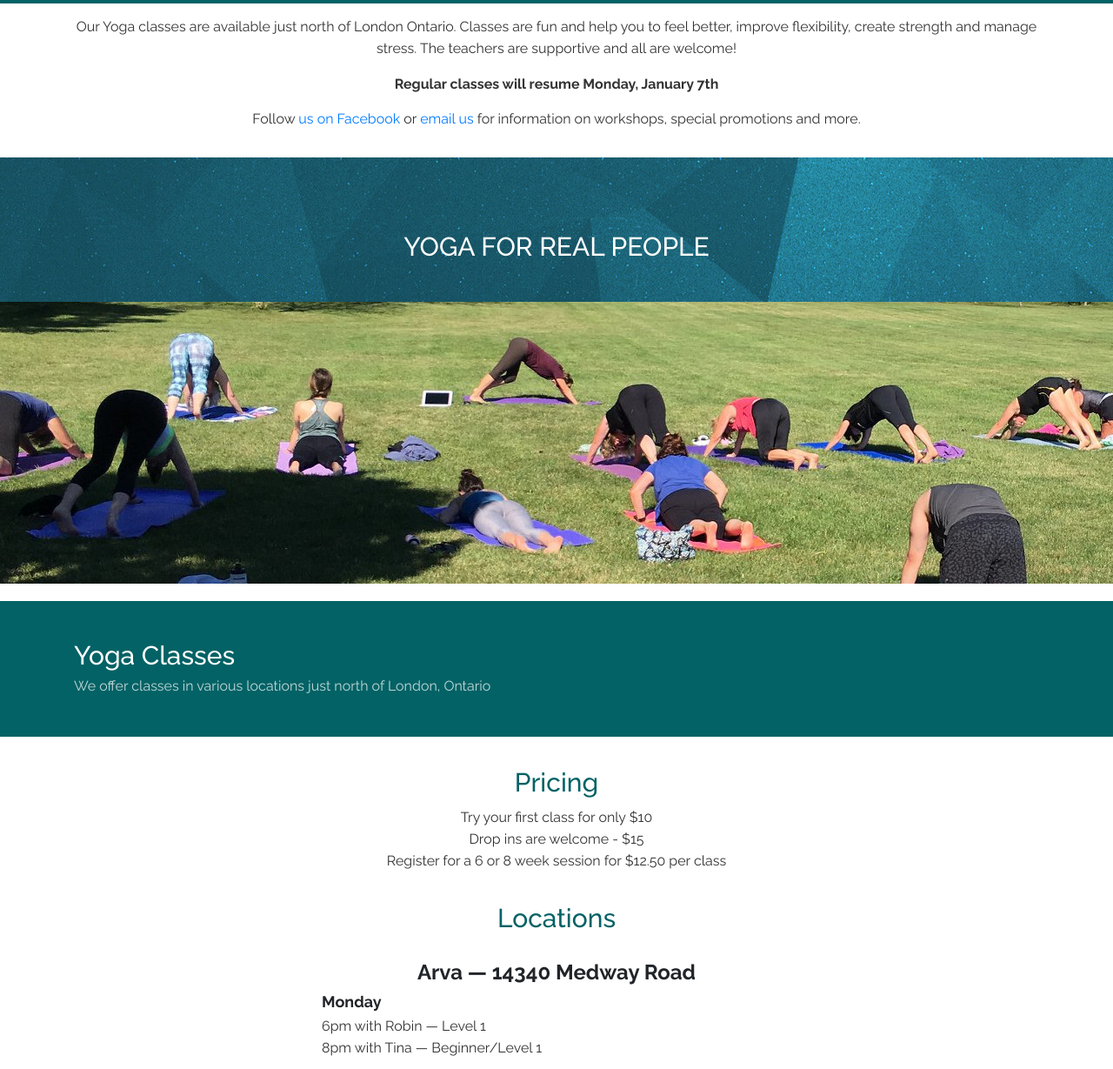
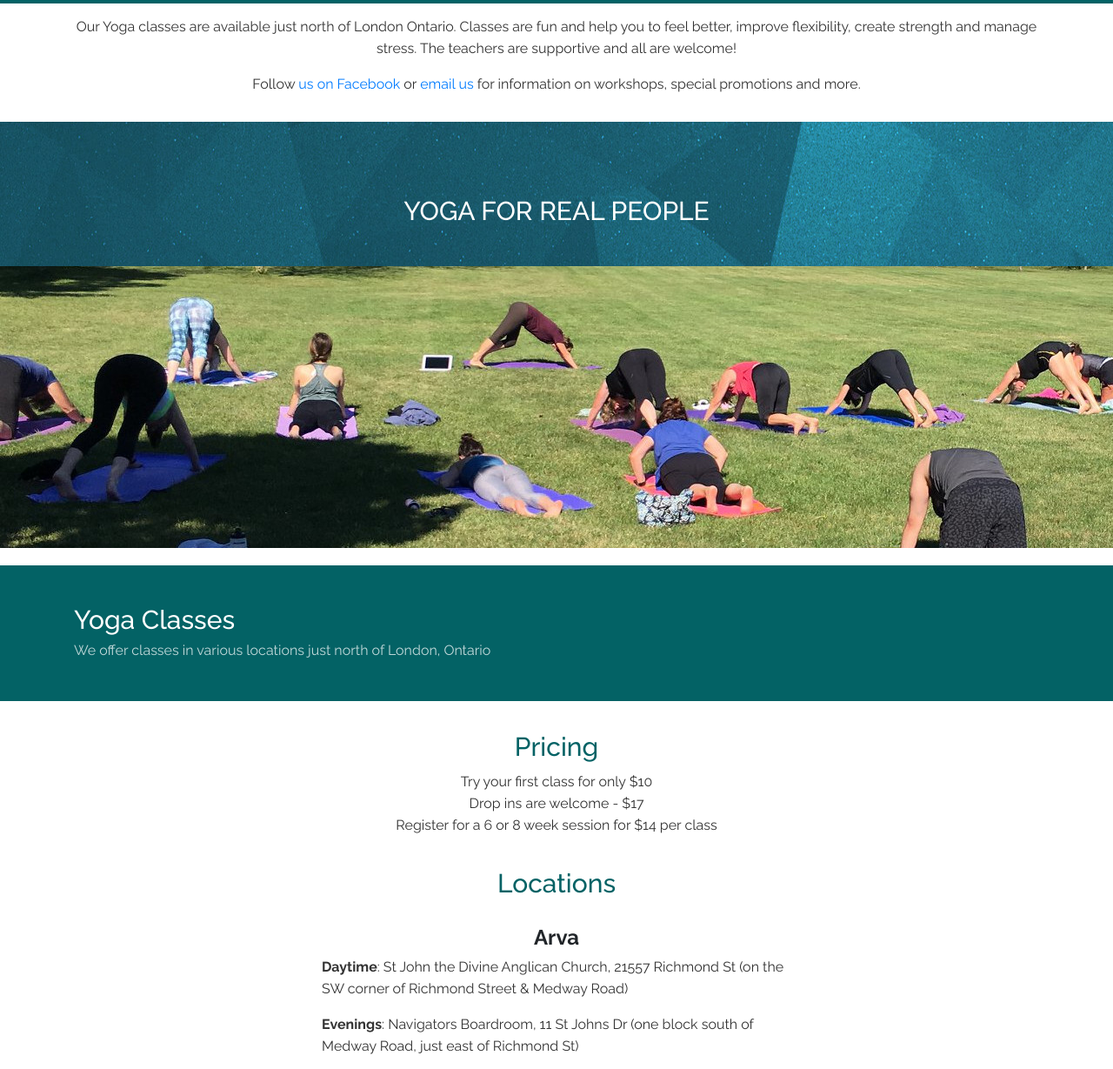
Before and after one commit to arawak/upwarddog-ca, a plain HTML site: page index.html in a window 1280 px wide. Shown: the part 866-2095 px from the top of the page at 87% size. Drawn offline with Linux system fonts and the light colour scheme.

Commit message:
updates feb 26

```diff
--- a/index.html
+++ b/index.html
@@ -108,9 +108,6 @@ Our Yoga classes are available just north of London Ontario. Classes are fun and
 help you to feel better, improve flexibility, create strength and manage stress. The
 teachers are supportive and all are welcome!
       </p>
-<p>
-<b>Regular classes will resume Monday, January 7th</b>
-</p>
       <p>
       Follow <a href="https://www.facebook.com/upwarddog.ca/">us on Facebook</a> or <a href="mailto:yoga@upwarddog.ca">email us</a> for information on workshops, special promotions and more.
       </p>
@@ -150,8 +147,8 @@ teachers are supportive and all are welcome!
         <div class="col-md-12 text-center">
           <p>
           Try your first class for only $10<br/>
-          Drop ins are welcome - $15<br/>
-          Register for a 6 or 8 week session for $12.50 per class</p>
+          Drop ins are welcome - $17<br/>
+          Register for a 6 or 8 week session for $14 per class</p>
         </div>
       </div>
 
@@ -160,7 +157,9 @@ teachers are supportive and all are welcome!
         <div class="col-3">
         </div>
         <div class="col-6">
-          <h3 class="text-center compact">Arva &mdash; 14340 Medway Road</h3>
+          <h3 class="text-center compact">Arva</h3>
+            <p><b>Daytime</b>: St John the Divine Anglican Church, 21557 Richmond St (on the SW corner of Richmond Street &amp; Medway Road)</p>
+            <p><b>Evenings</b>: Navigators Boardroom, 11 St Johns Dr (one block south of Medway Road, just east of Richmond St)</p>
             <h4>Monday</h4>
             <p>6pm with Robin &mdash; Level 1<br/>
             8pm with Tina &mdash; Beginner/Level 1</p>
```
